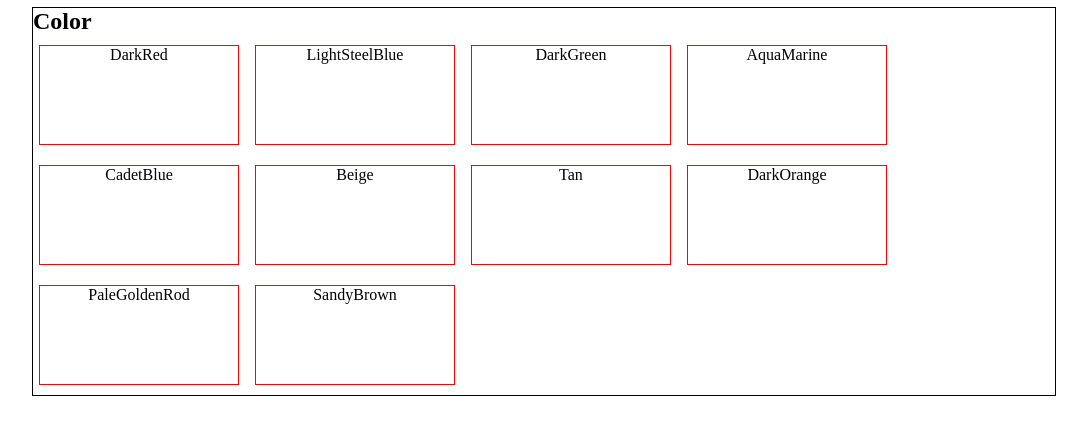
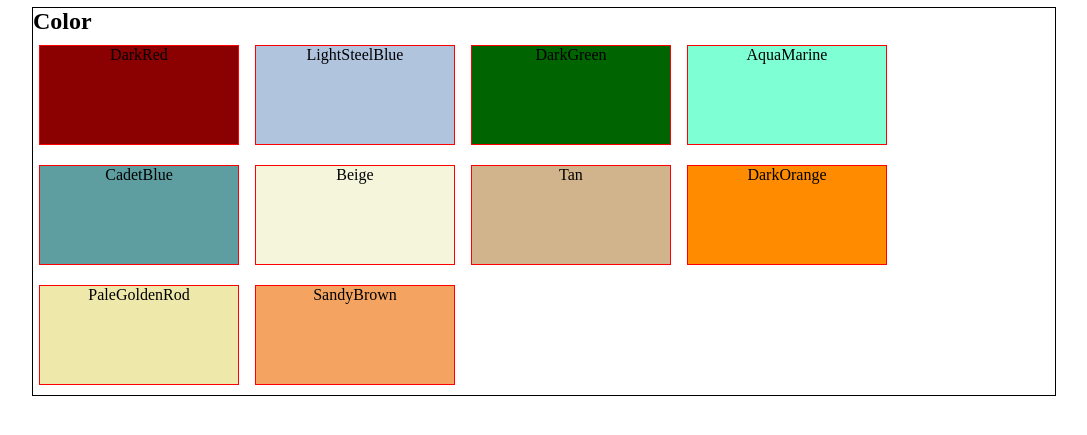
Before and after one commit to ThabangP07/Website-Design-System, a plain HTML site: page index.html in a window 1280 px wide. Shown: the part 91-526 px from the top of the page, without its empty margins (96-1183 px from the left). Drawn offline with Linux system fonts and the light colour scheme.

Commit message:
Added background color for all the colors individually

```diff
--- a/resources/css/index.css
+++ b/resources/css/index.css
@@ -25,3 +25,43 @@ h1 {
     text-align: center;
     margin: 10px 6px;
 }
+
+.dark-red {
+    background-color: darkred;
+}
+
+.light-blue {
+    background-color: lightsteelblue;
+}
+
+.dark-green {
+    background-color: darkgreen;
+}
+
+.aqua-marine {
+    background-color: aquamarine;
+}
+
+.cadet-blue {
+    background-color: cadetblue;
+}
+
+.beige {
+    background-color: beige;
+}
+
+.tan {
+    background-color: tan;
+}
+
+.dark-orange {
+    background-color: darkorange;
+}
+
+.pale-golden-rod {
+    background-color: palegoldenrod;
+}
+
+.sandy-brown {
+    background-color: sandybrown;
+}
```
